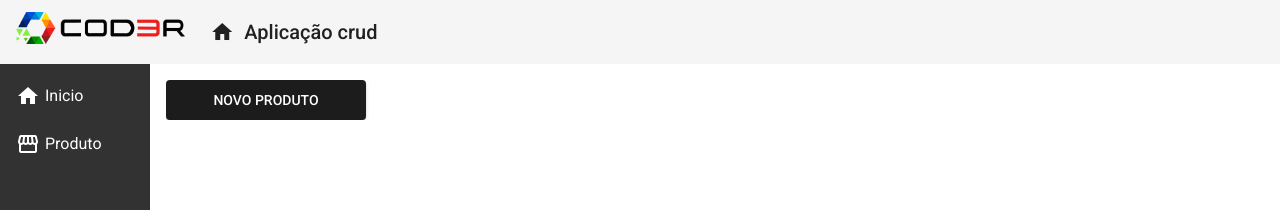
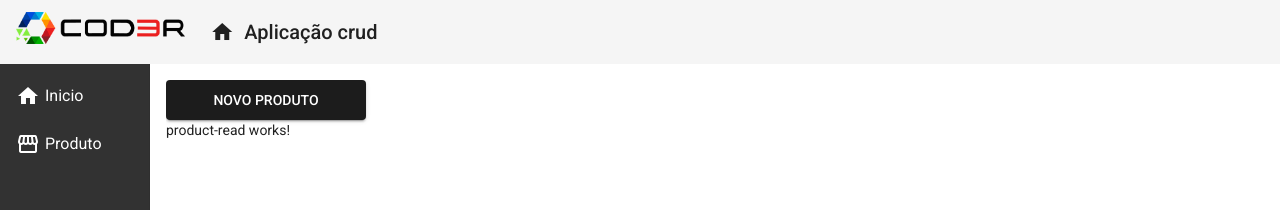
Before and after one commit to Daniel-BS-Dev/Angular-Crud, an Angular app in the folder frontend/: page /products in a window 1280 px wide. Shown: the top 210 px of the page. Built offline with nearby package versions, Linux system fonts and the light colour scheme; no server answers.

Commit message:
Get Done

```diff
--- a/frontend/src/app/app.module.ts
+++ b/frontend/src/app/app.module.ts
@@ -28,6 +28,7 @@
 import { FormsModule } from '@angular/forms';
 import { MatFormFieldModule } from '@angular/material/form-field';
 import { MatInputModule } from '@angular/material/input';
+import { ProductReadComponent } from './component/product/product-read/product-read.component';
 
 
 
@@ -40,7 +41,8 @@
     HomeComponent,
     ProductCrudComponent,
     RedDirective,
-    ProductCreateComponent
+    ProductCreateComponent,
+    ProductReadComponent
 
   ],
   imports: [
--- /dev/null
+++ b/frontend/src/app/component/product/product-read/product-read.component.html
@@ -0,0 +1 @@
+<p>product-read works!</p>
--- /dev/null
+++ b/frontend/src/app/component/product/product-read/product-read.component.ts
@@ -0,0 +1,26 @@
+import { Component, OnInit } from '@angular/core';
+import { Product } from '../product.model';
+import { ProductService } from '../product.service';
+
+@Component({
+  selector: 'app-product-read',
+  templateUrl: './product-read.component.html',
+  styleUrls: ['./product-read.component.css']
+})
+export class ProductReadComponent implements OnInit {
+
+  products: Product[]
+
+  constructor(private productService: ProductService) {
+    this.products = []
+   }
+
+  ngOnInit(): void {
+    this.productService.read().subscribe(product => {
+      this.products = product
+      console.log(product)
+    })
+  }
+
+
+}
--- a/frontend/src/app/component/product/product.service.ts
+++ b/frontend/src/app/component/product/product.service.ts
@@ -3,6 +3,7 @@
 import { Injectable } from '@angular/core';
 import { MatSnackBar } from '@angular/material/snack-bar';
 import { Observable } from 'rxjs';
+
 
 @Injectable({
   providedIn: 'root'
@@ -27,6 +28,10 @@
   createProduct(product: Product): Observable<Product>{  // vai return um observable do tipo product
   return this.http.post<Product>(this.baseUrl, product)
   }
+
+  read(): Observable<Product[]>{
+    return this.http.get<Product[]>(this.baseUrl);
+  }
 }
 
 // estou usando este service no product-created
--- a/frontend/src/app/views/product-crud/product-crud.component.html
+++ b/frontend/src/app/views/product-crud/product-crud.component.html
@@ -1,3 +1,6 @@
 <button mat-raised-button (click)="navigateToProductCreated()" class="button">
   Novo Produto
 </button>
+
+<app-product-read>
+</app-product-read>
```
Also changed, not shown: frontend/src/app/component/product/product-read/product-read.component.css (added).
